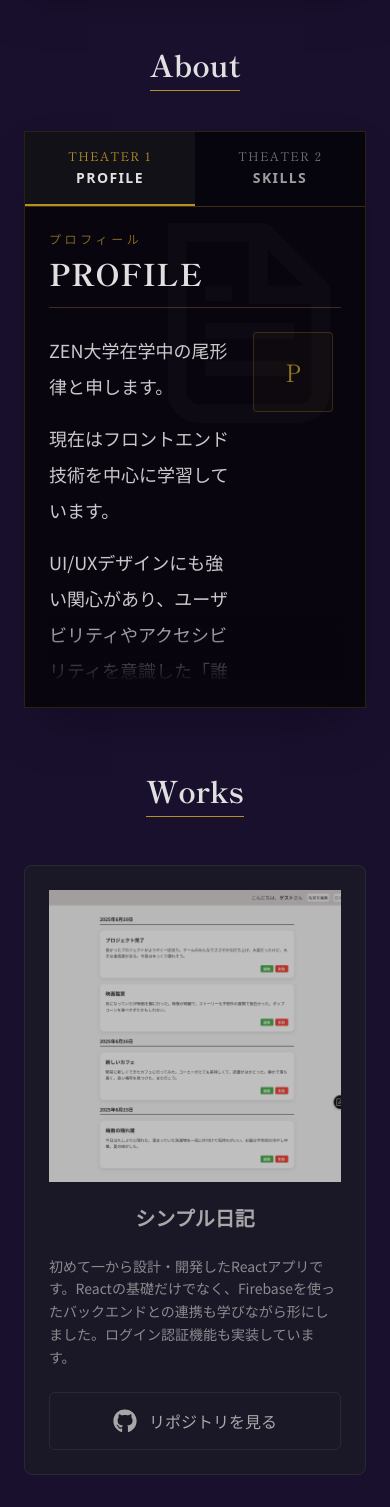
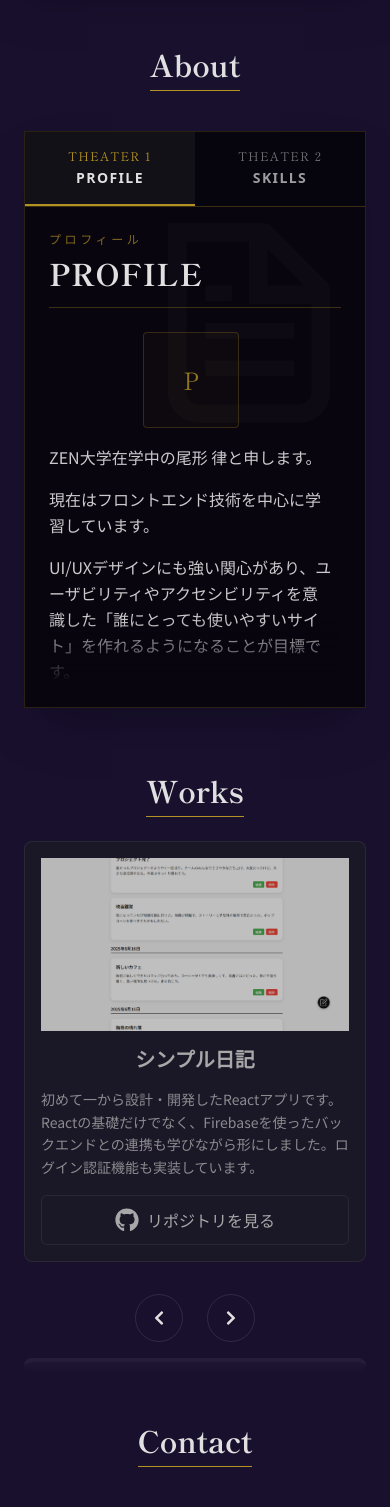
Before and after one commit to riteli/my-portfolio, a Next.js app: page / in a window 390 px wide. Shown: the part 432-1939 px from the top of the page. Built offline with nearby package versions, Linux system fonts and the light colour scheme.

Commit message:
style: モバイル端末でのプロフィールとWorkセクションの視認性を改善

```diff
--- a/src/components/sections/Works.tsx
+++ b/src/components/sections/Works.tsx
@@ -33,7 +33,7 @@ export default function Works() {
         </h2>
       </div>
 
-      <div className="relative mt-12">
+      <div className="relative mt-6 md:mt-12">
         <div ref={emblaRef} className="overflow-hidden">
           <div className="flex -ml-4 md:-ml-12 items-stretch">
             {WORKS_DATA.map((work, index) => (
--- a/src/components/sections/about/ProfileContent.tsx
+++ b/src/components/sections/about/ProfileContent.tsx
@@ -1,9 +1,9 @@
 export default function ProfileContent() {
   return (
     <div className="font-sans">
-      <div className="flex gap-4 md:gap-10 items-start">
+      <div className="flex flex-col-reverse md:flex-row gap-4 md:gap-10 items-center md:items-start">
         <div className="flex-1">
-          <div className="space-y-4 text-lg text-text-main/90 leading-loose">
+          <div className="space-y-4 md:text-lg text-text-main/90 leading-relaxed md:leading-loose">
             <p>ZEN大学在学中の尾形 律と申します。</p>
             <p>現在はフロントエンド技術を中心に学習しています。</p>
             <p>
@@ -31,7 +31,7 @@ export default function ProfileContent() {
           </div>
         </div>
 
-        <div aria-hidden="true" className="w-20 md:w-48 shrink-0 opacity-80">
+        <div aria-hidden="true" className="w-24 md:w-48 shrink-0 opacity-80">
           <div className="w-full aspect-square border border-accent/30 bg-accent/5 flex items-center justify-center rounded-sm">
             <span className="text-accent font-serif text-2xl md:text-5xl">
               P
--- a/src/components/ui/WorkCard.tsx
+++ b/src/components/ui/WorkCard.tsx
@@ -17,14 +17,14 @@ export default function WorkCard({ work, index }: Props) {
   return (
     <div
       tabIndex={0}
-      className="group relative w-full h-full flex flex-col gap-6 bg-work-card-bg p-6 rounded-lg border border-border-white-10 hover:border-accent shadow-lg brightness-75 hover:brightness-100 focus-within:brightness-100 z-0 hover:z-50 focus-within:z-50
+      className="group relative w-full h-full flex flex-col gap-4 md:gap-6 bg-work-card-bg p-4 md:p-6 rounded-lg border border-border-white-10 hover:border-accent shadow-lg brightness-75 hover:brightness-100 focus-within:brightness-100 z-0 hover:z-50 focus-within:z-50
       [transition:all_0.3s_ease,z-index_0s_ease_0.3s]
       hover:[transition:all_0.3s_ease,z-index_0s_ease_0s]
       focus-within:[transition:all_0.3s_ease,z-index_0s_ease_0s]"
     >
       <div className="absolute -top-16 left-1/2 -translate-x-1/2 w-[120%] h-[calc(100%+1rem)] bg-linear-to-b from-accent/30 to-transparent pointer-events-none [clip-path:polygon(50%_0%,100%_100%,0%_100%)] opacity-0 group-hover:opacity-100 group-focus-within:opacity-100 transition-opacity duration-300" />
 
-      <div className="relative w-full aspect-square">
+      <div className="relative w-full aspect-video md:aspect-square">
         <Image
           src={imageUrl}
           alt=""
@@ -67,7 +67,7 @@ export default function WorkCard({ work, index }: Props) {
         href={githubUrl}
         target="_blank"
         rel="noopener noreferrer"
-        className="flex gap-3 justify-center items-center mt-auto p-4 border border-border-white-10 rounded-md hover:bg-white/10"
+        className="flex gap-2 md:gap-3 justify-center items-center mt-auto p-3 md:p-4 border border-border-white-10 rounded-md hover:bg-white/10"
       >
         <FaGithub size={24} />
         <span className="font-sans text-text-main">リポジトリを見る</span>
```
